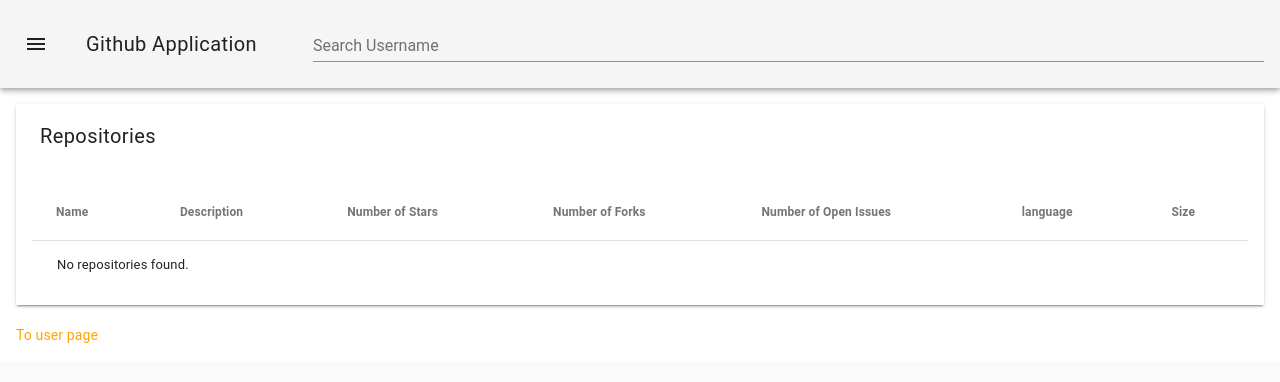
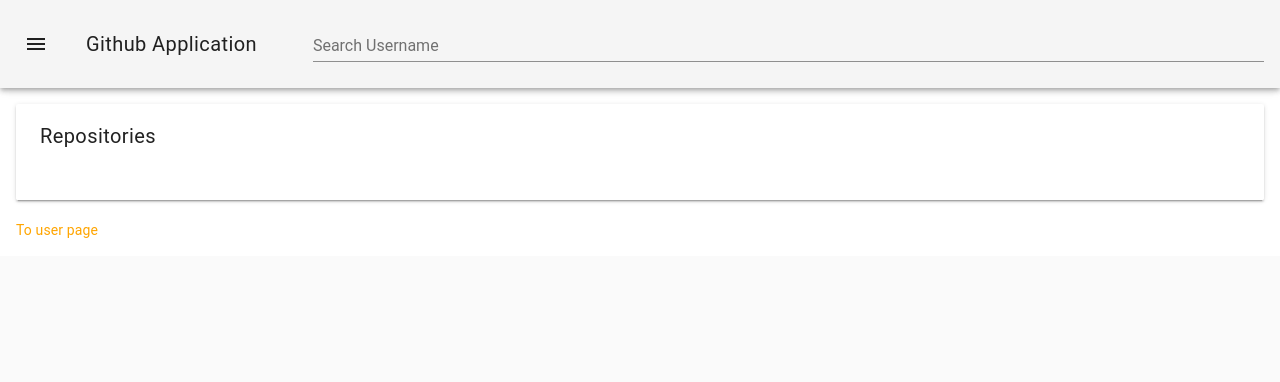
Before and after one commit to kenvilar/github-app, a Vue app: page /#/repositories in a window 1280 px wide. Shown: the top 382 px of the page. Built offline with nearby package versions, Linux system fonts and the light colour scheme.

Commit message:
Sort tables

```diff
--- a/src/pages/repositories/repositories.js
+++ b/src/pages/repositories/repositories.js
@@ -4,4 +4,7 @@
       return this.$root.repos;
     },
   },
+  methods: {
+    //
+  }
 };
--- a/src/pages/repositories/repositories.vue
+++ b/src/pages/repositories/repositories.vue
@@ -1,38 +1,23 @@
 <template>
   <div>
 
-    <md-table md-card>
-
+    <md-table v-model="$root.repos" md-sort="name" md-sort-order="asc" md-card>
       <md-table-toolbar>
         <h1 class="md-title">Repositories</h1>
       </md-table-toolbar>
 
-      <md-table-row>
-        <md-table-head>Name</md-table-head>
-        <md-table-head>Description</md-table-head>
-        <md-table-head>Number of Stars</md-table-head>
-        <md-table-head>Number of Forks</md-table-head>
-        <md-table-head>Number of Open Issues</md-table-head>
-        <md-table-head>language</md-table-head>
-        <md-table-head>Size</md-table-head>
+      <md-table-row slot="md-table-row" slot-scope="{item}">
+        <md-table-cell md-label="Name" md-sort-by="name"><a v-bind:href="item.html_url" target="_blank">{{ item.name }}</a>
+        </md-table-cell>
+        <md-table-cell md-label="Description">{{ item.description }}</md-table-cell>
+        <md-table-cell md-label="Number of Stars" md-sort-by="stargazers_count">{{ item.stargazers_count }}
+        </md-table-cell>
+        <md-table-cell md-label="Number of Forks" md-sort-by="forks_count">{{ item.forks_count }}</md-table-cell>
+        <md-table-cell md-label="Number of Open Issues" md-sort-by="open_issues_count">{{ item.open_issues_count }}
+        </md-table-cell>
+        <md-table-cell md-label="Language">{{ item.language }}</md-table-cell>
+        <md-table-cell md-label="Size" md-sort-by="size">{{ item.size }}</md-table-cell>
       </md-table-row>
-
-      <md-table-row v-for="repo in repos" :key="repo.id">
-        <md-table-cell>
-          <a :href="repo.html_url" target="_blank">{{ repo.name }}</a>
-        </md-table-cell>
-        <md-table-cell>{{ repo.description }}</md-table-cell>
-        <md-table-cell>{{ repo.stargazers_count }}</md-table-cell>
-        <md-table-cell>{{ repo.forks_count }}</md-table-cell>
-        <md-table-cell>{{ repo.open_issues_count }}</md-table-cell>
-        <md-table-cell>{{ repo.language }}</md-table-cell>
-        <md-table-cell>{{ repo.size }}kb</md-table-cell>
-      </md-table-row>
-
-      <md-table-row v-if="repos.length === 0">
-        <md-table-cell colspan="7">No repositories found.</md-table-cell>
-      </md-table-row>
-
     </md-table>
 
     <br>
```
